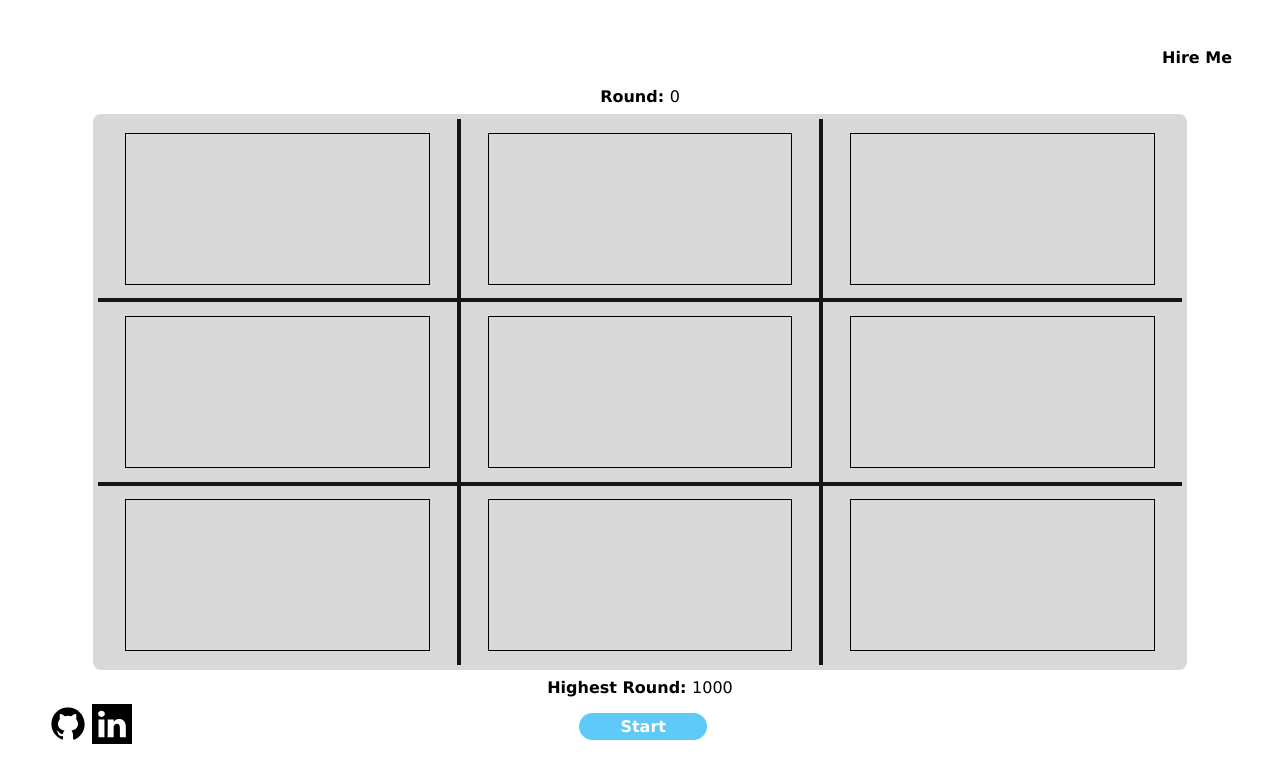
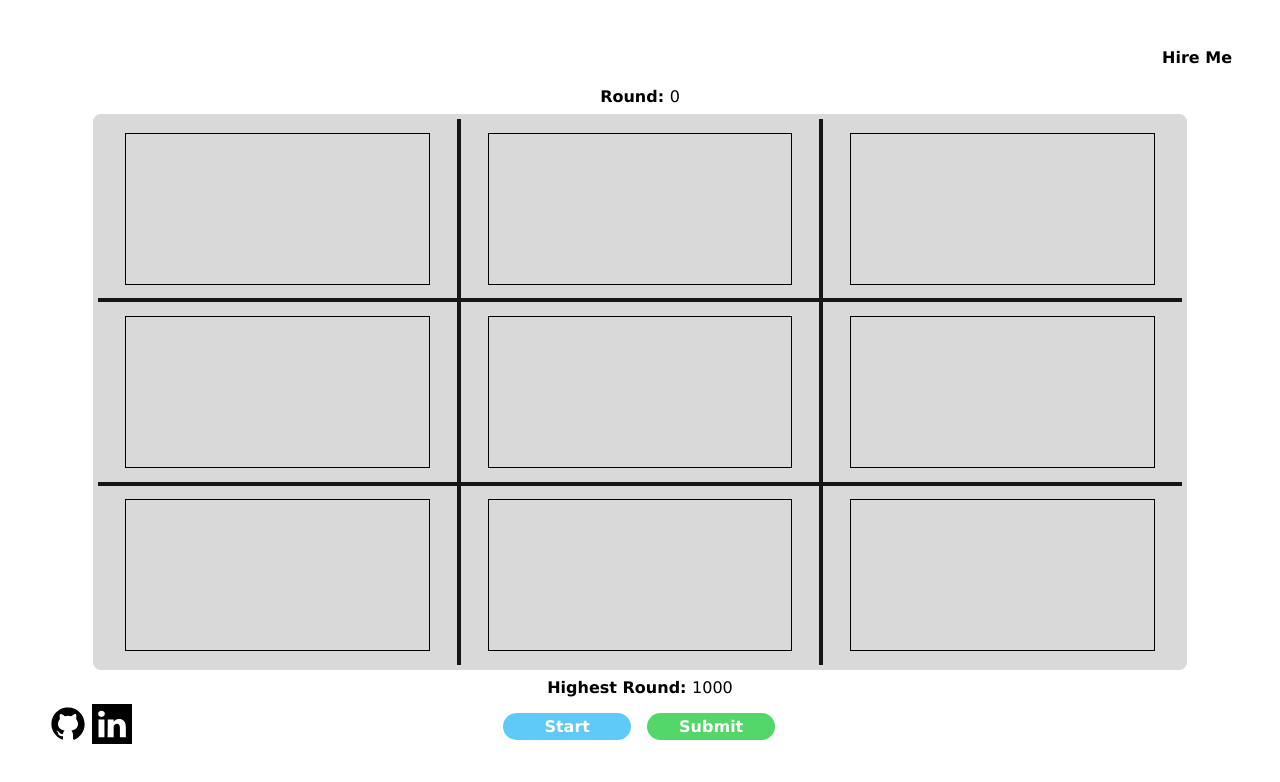
Before and after one commit to Chris-Loza/memorization-game, a React (Vite) app: page / in a window 1280 px wide. Shown: the top 782 px of the page. Built offline with nearby package versions, Linux system fonts and the light colour scheme.

Commit message:
added Submit button structure and styling, missing functionality.

```diff
--- a/src/Components/Homepage/Homepage.jsx
+++ b/src/Components/Homepage/Homepage.jsx
@@ -20,10 +20,6 @@ const Homepage = () => {
     "#FFC0CB",
   ];
 
-  // useEffect(() => {
-  //   const randomizedColors = colors.sort(() => Math.random() - 0.5);
-  //   setColorArray(randomizedColors);
-  // }, []);
 
   const handleGameToggle = () => {
     if (!gameRunning) {
@@ -33,8 +29,6 @@ const Homepage = () => {
       setColorArray([]);
     }
     setGameRunning(!gameRunning);
-    // const randomizedColors = colors.sort(() => Math.random() - 0.5);
-    // setColorArray(randomizedColors);
   };
 
   console.log(colorArray);
@@ -99,12 +93,17 @@ const Homepage = () => {
               </a>
             </div>
           </div>
-          <div className="startStopButton">
+          <div className="startStopSubmitButton">
             <button
               className={gameRunning ? "stopButton" : "startButton"}
               onClick={handleGameToggle}
             >
               {gameRunning ? "Stop" : "Start"}
+            </button>
+            <button
+              className="submitButton"
+            >
+              Submit
             </button>
           </div>
         </div>
--- a/src/Components/Homepage/homepage.css
+++ b/src/Components/Homepage/homepage.css
@@ -65,11 +65,14 @@
             gap: 0.25rem;
         }
 
-        .startStopButton {
+        .startStopSubmitButton {
             position: absolute;
-            left: 45%;
+            left: 38.75%;
+            display: flex;
+            gap: 1rem;
 
             button {
+                cursor: pointer;
                 font-weight: bold;
                 outline: none;
                 border: none;
@@ -84,6 +87,10 @@
                     color: black;
                 }
             }
+
+            .submitButton {
+                background-color: #53d769;
+            }
         }
     }
 }
```
